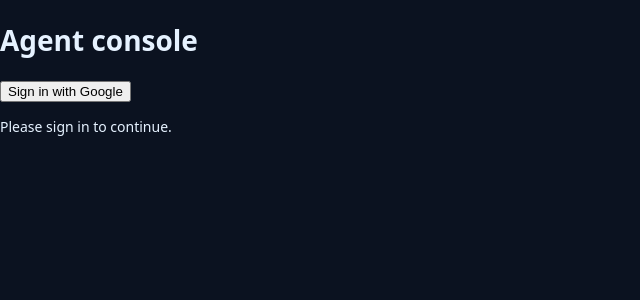
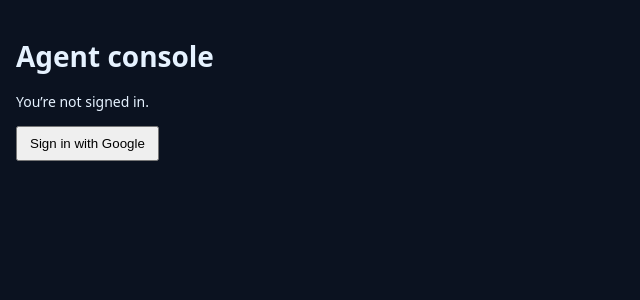
Before and after one commit to RaveCorp392/eov6, a Next.js app: page /admin in a window 1280 px wide. Shown: the top 300 px of the page, without its empty margins (0-640 px from the left). Built offline with nearby package versions, Linux system fonts and the light colour scheme; no server answers.

Commit message:
fix(firebase): export auth+googleProvider; wire admin page to new firebase module

```diff
--- a/app/admin/page.tsx
+++ b/app/admin/page.tsx
@@ -30,42 +30,30 @@ export default function AdminPage() {
     await signOut(auth);
   };
 
-  if (!ready) {
-    return (
-      <main className="p-6 text-white/80">
-        <p>Checking auth…</p>
-      </main>
-    );
-  }
+  return (
+    <main style={{ padding: 16, maxWidth: 760 }}>
+      <h1 style={{ fontWeight: 700, marginBottom: 12 }}>Agent console</h1>
 
-  return (
-    <main className="p-6 text-white">
-      <header className="mb-6 flex items-center justify-between">
-        <h1 className="text-xl font-semibold">Agent console</h1>
-        {user ? (
-          <button
-            onClick={doLogout}
-            className="rounded bg-white/10 px-3 py-1 text-sm hover:bg-white/20"
-          >
+      {!ready && <p>Loading…</p>}
+
+      {ready && !user && (
+        <div>
+          <p>You’re not signed in.</p>
+          <button onClick={doLogin} style={{ padding: "8px 12px" }}>
+            Sign in with Google
+          </button>
+        </div>
+      )}
+
+      {ready && user && (
+        <div>
+          <p style={{ marginBottom: 8 }}>
+            Signed in as <strong>{user.email}</strong>
+          </p>
+          <button onClick={doLogout} style={{ padding: "8px 12px" }}>
             Sign out
           </button>
-        ) : (
-          <button
-            onClick={doLogin}
-            className="rounded bg-white/10 px-3 py-1 text-sm hover:bg-white/20"
-          >
-            Sign in with Google
-          </button>
-        )}
-      </header>
-
-      {user ? (
-        <div className="space-y-1 text-sm text-white/80">
-          <div>Signed in as: {user.displayName || user.email}</div>
-          <div className="text-white/60">{user.uid}</div>
         </div>
-      ) : (
-        <p className="text-white/70 text-sm">Please sign in to continue.</p>
       )}
     </main>
   );
--- a/lib/firebase.ts
+++ b/lib/firebase.ts
@@ -1,9 +1,17 @@
 // lib/firebase.ts
 import { initializeApp, getApps, getApp } from "firebase/app";
-import { getFirestore, serverTimestamp, Timestamp } from "firebase/firestore";
+import { getAuth, GoogleAuthProvider } from "firebase/auth";
+import {
+  getFirestore,
+  serverTimestamp,
+  collection,
+  addDoc,
+  doc,
+  setDoc,
+} from "firebase/firestore";
 import { getStorage } from "firebase/storage";
-import { getAuth, GoogleAuthProvider } from "firebase/auth";
 
+// Pull from Vercel/Next public envs
 const firebaseConfig = {
   apiKey: process.env.NEXT_PUBLIC_FIREBASE_API_KEY!,
   authDomain: process.env.NEXT_PUBLIC_FIREBASE_AUTH_DOMAIN!,
@@ -13,17 +21,19 @@ const firebaseConfig = {
   appId: process.env.NEXT_PUBLIC_FIREBASE_APP_ID!,
 };
 
-// Singleton app
+// Ensure single app instance (works in dev + serverless)
 const app = getApps().length ? getApp() : initializeApp(firebaseConfig);
 
-// Core services
-export const db = getFirestore(app);
-export const storage = getStorage(app);
+// ---- Auth ----
 export const auth = getAuth(app);
-
-// Auth helper for Google sign-in (used in /admin)
 export const googleProvider = new GoogleAuthProvider();
 
-// Common helpers so callers don’t import SDK modules directly
-export { serverTimestamp, Timestamp };
-export const isFirebaseReady = () => getApps().length > 0;
+// ---- Firestore ----
+export const db = getFirestore(app);
+export { serverTimestamp, collection, addDoc, doc, setDoc };
+
+// ---- Storage (for uploads) ----
+export const storage = getStorage(app);
+
+// (Optional) tiny helper you can import if you want a simple guard
+export const firebaseReady = Boolean(app);
```
